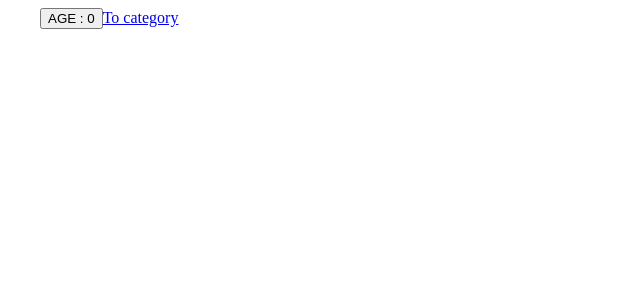
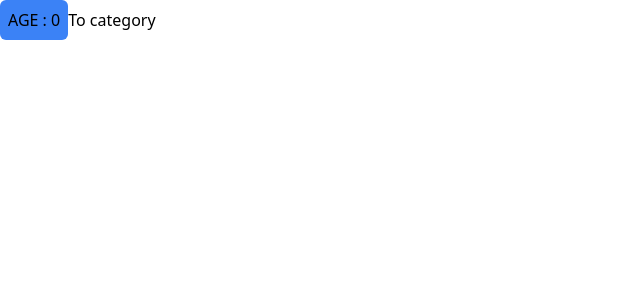
Before and after one commit to HilmanMamonto/ts-hilman-nextjs-films, a Next.js app: page / in a window 1280 px wide. Shown: the top 300 px of the page, without its empty margins (0-640 px from the left). Built offline with nearby package versions, Linux system fonts and the light colour scheme.

Commit message:
some changes on state management

```diff
--- a/pages/_app.tsx
+++ b/pages/_app.tsx
@@ -1,5 +1,6 @@
 import type { AppProps } from "next/app";
 import { createContext, useContext, useReducer } from "react";
+import "../styles/globals.css";
 
 type InitialState = {
   age: number;
@@ -7,7 +8,7 @@ type InitialState = {
 
 type Action = {
   type: string;
-  payload?: string | number | {} | [];
+  payload: any;
 };
 
 const initialState: InitialState = {
@@ -15,9 +16,10 @@ const initialState: InitialState = {
 };
 
 function reducer(state: InitialState, action: Action) {
-  switch (action.type) {
+  const { type, payload } = action;
+  switch (type) {
     case "UPDATE_AGE":
-      return { ...state, age: state.age + 1 };
+      return { ...state, age: state.age + payload };
     default:
       return state;
   }
@@ -46,7 +48,8 @@ export const useUpdateAge = () => {
   const { state, dispatch } = useContext(RootContext);
   return {
     state,
-    updateAge: (payload: Action) => dispatch({ type: "UPDATE_AGE", payload }),
+    updateAge: (payload: number = 1) =>
+      dispatch({ type: "UPDATE_AGE", payload }),
   };
 };
 
--- a/pages/index.tsx
+++ b/pages/index.tsx
@@ -1,19 +1,23 @@
 import type { NextPage } from "next";
 import Head from "next/head";
-import styles from "../styles/Home.module.css";
 import { useUpdateAge } from "./_app";
 import Link from "next/link";
 
 const Home: NextPage = () => {
   const { state, updateAge } = useUpdateAge();
   return (
-    <div className={styles.container}>
+    <div>
       <Head>
         <title>Hilman App | Home</title>
         <meta name="description" content="Generated by create next app" />
         <link rel="icon" href="/favicon.ico" />
       </Head>
-      <button onClick={updateAge}>AGE : {state.age}</button>
+      <button
+        className="bg-blue-500 px-2 py-2 rounded-md"
+        onClick={() => updateAge(10)}
+      >
+        AGE : {state.age}
+      </button>
       <Link href="/category">To category</Link>
     </div>
   );
```
